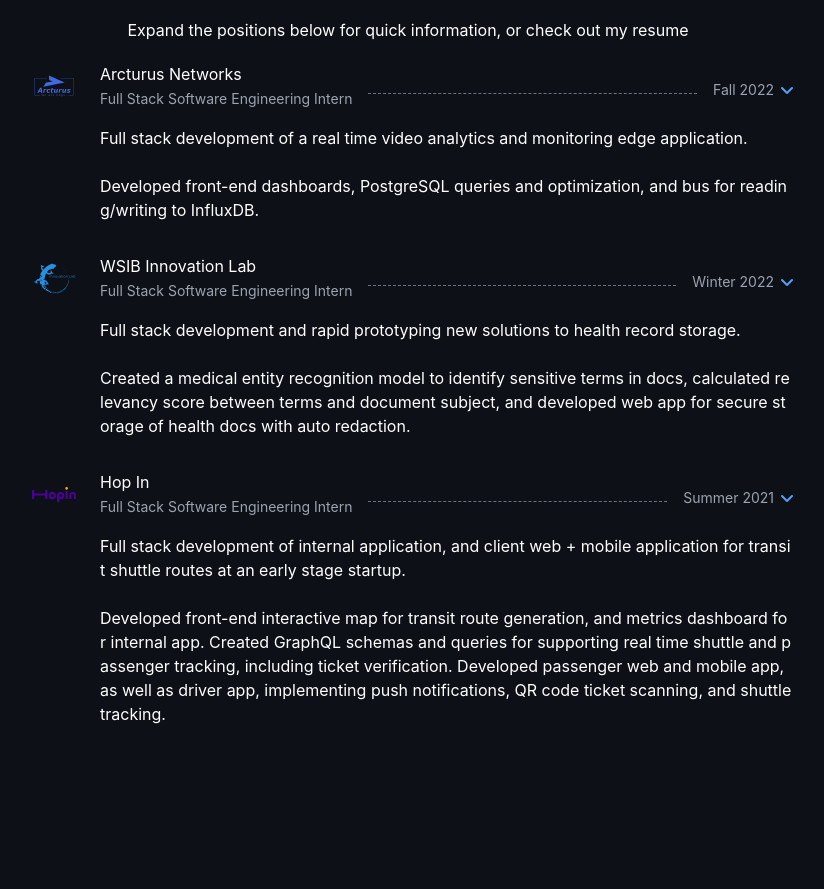
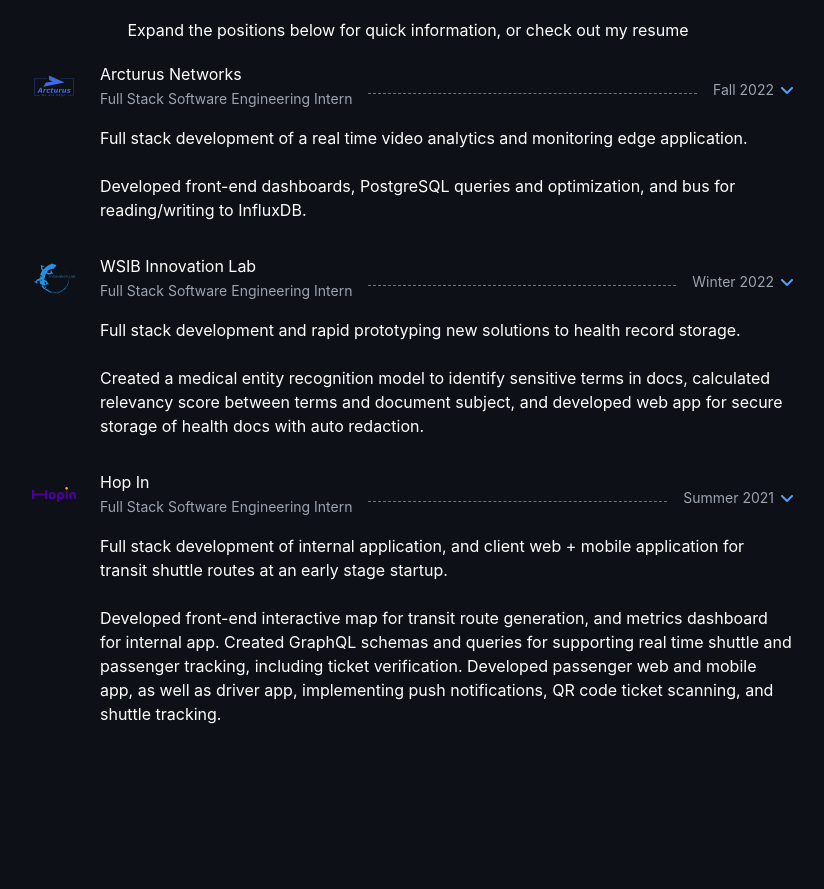
Before and after one commit to tlam67/TristanLam, a Next.js app: page / in a window 1280 px wide. Shown: the part 1951-2840 px from the top of the page, without its empty margins (232-1056 px from the left). Built offline with nearby package versions, Linux system fonts and the light colour scheme.

Commit message:
fixed word break issue

```diff
--- a/components/EmploymentEntry.tsx
+++ b/components/EmploymentEntry.tsx
@@ -39,7 +39,7 @@
       <FontAwesomeIcon icon={faAngleRight} size="1x" className={'mt-2 ml-2 animate-pulse duration-750 ' + (showDetails ? 'rotate-90' : 'hover:rotate-90')}/>
     </div>
     <div className='flex flex-row items-center mb-4 w-full max-w-3xl cursor-pointer' id="employment-entry" onClick={toggleShowDetails}>
-      {showDetails ? <div className='mb-4 ml-[4.75rem] break-all justify-self-start'>{renderText(employmentInfo.description, true)}</div> : null}
+      {showDetails ? <div className='mb-4 ml-[4.75rem] justify-self-start'>{renderText(employmentInfo.description, true)}</div> : null}
     </div>
     </>
   );
```
